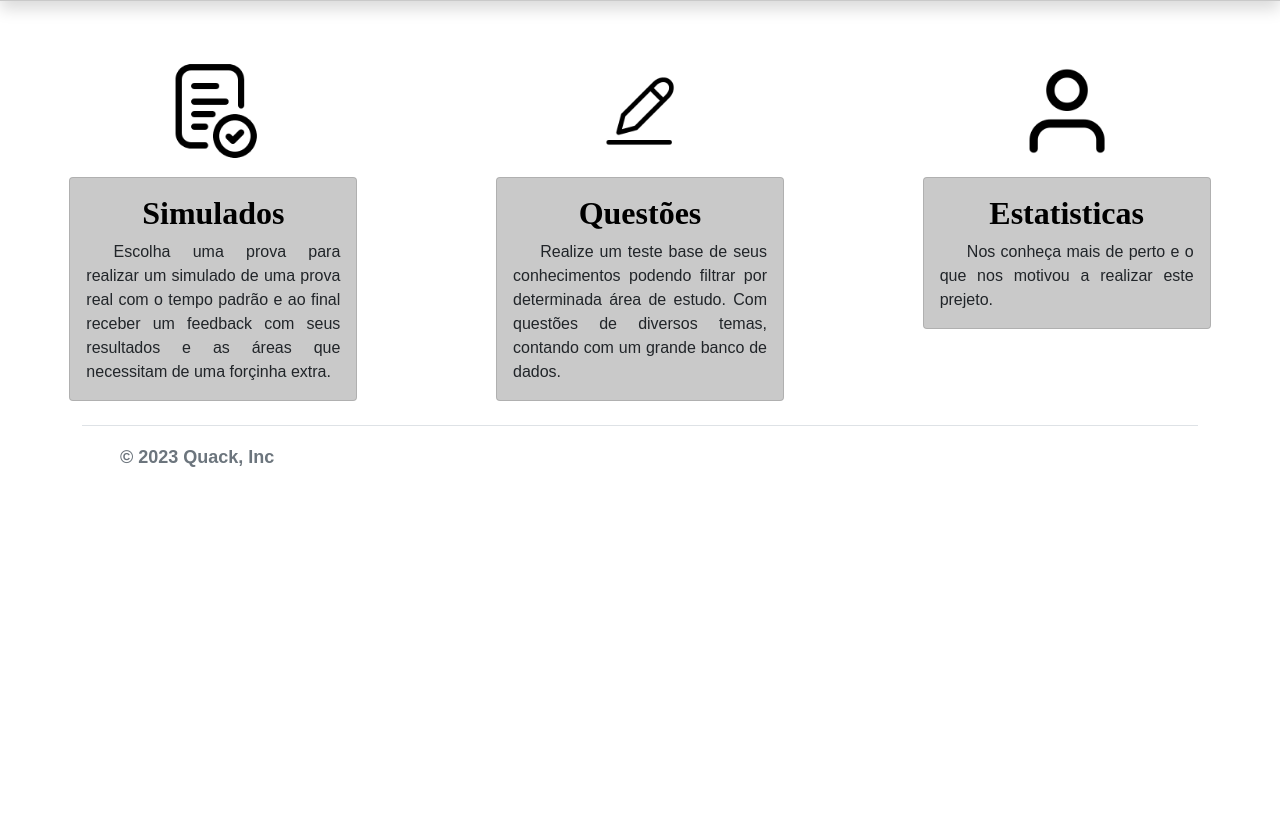
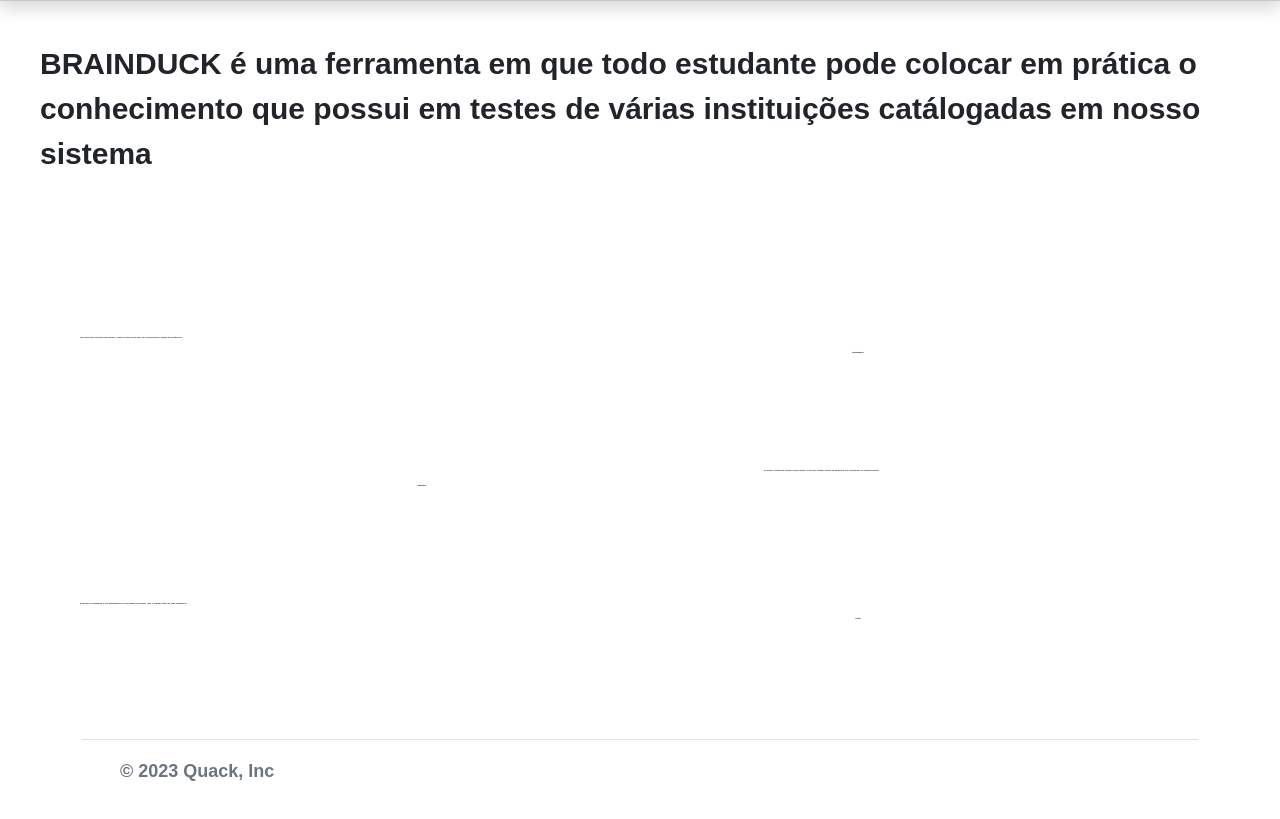
Before and after one commit to Quack-san/brain-duck-app, a website built with webpack: page dist/index.html in a window 1280 px wide. Shown: the part 49-868 px from the top of the page. Before the commit the page ends 800 px from the top, so only its background shows below. Built offline with nearby package versions, Linux system fonts and the light colour scheme; some packages are replaced by stand-ins of ours.

Commit message:
Style and Added: Refactor index.html and creation of index.css

```diff
--- /dev/null
+++ b/dist/css/style-index.css
@@ -0,0 +1,26 @@
+.main-board {
+    margin: 0;
+}
+
+.welcome-title {
+    margin: 10px;
+    height: fit-content;
+}
+
+.explanation {
+    margin-top: 40px;
+    padding: 80px;
+    height: fit-content;
+    gap: 100px;
+}
+
+.ex {
+    width: 40%;
+}
+
+.link {
+    width: 60%;
+    display: flex;
+    justify-content: center;
+    align-items: center;
+}
--- a/dist/css/style-main.css
+++ b/dist/css/style-main.css
@@ -16,8 +16,6 @@ body {
     width: fit-content;
     height: 100%;
     z-index: 1;
-    border-style: solid;
-    border-color: aqua;
 }
 
 ul {
@@ -30,6 +28,10 @@ ul li {
 }
 
 ul ul li {
-    padding: 10px;
-    padding-top: 20px;
+    padding: 50px;
+    padding-top: 60px;
 }
+
+/*
+    ANIMATIONS
+*/
--- a/dist/css/style-patterns.css
+++ b/dist/css/style-patterns.css
@@ -1,3 +1,7 @@
+
+.none {
+    display: none;
+}
 
 .grid-container {
     display: grid;
@@ -35,12 +39,24 @@
     margin: 15px;
 }
 
+.margin-t {
+    margin-top: 20px;
+}
+
 .b-round {
     border-radius: 15px;
 }
 
 .no-border {
     border: none;
+}
+
+.fs-large {
+    font-size: 30px;
+}
+
+.fs-middle {
+    font-size: 2px;
 }
 
 /*
--- a/dist/css/style-questions.css
+++ b/dist/css/style-questions.css
@@ -23,6 +23,7 @@
     min-height: 200px;
     border-radius: 15px;
     background-color: orange;
+    display: flex;
 }
 
 div.filter-menu button {
--- a/dist/index.html
+++ b/dist/index.html
@@ -17,6 +17,7 @@
 
 	<link rel="stylesheet" href="css/style-main.css">
 	<link rel="stylesheet" href="css/style-patterns.css">
+	<link rel="stylesheet" href="css/style-index.css">
 
 	<title>Projeto TCC</title>
 </head>
@@ -45,54 +46,47 @@
 	</div>
 
 	<div class="content">
-		<!-- Caixa de conteúdo contendo os links de referência para os outros seviços -->
-		<div class="indexContent">
 
-			<!-- Card com o link para SIMULADOS -->
-			<div class="linkCard">
-				<img src="./img/examIcon.png" alt="https://freeicons.io/profile/75801" class="imgCard">
+		<div class="main-board grid-container">
 
-				<div class="card mt-3" style="width: 18rem; background-color: #c9c9c9;">
-					<div class="card-body">
-						<a href="./simulates.html">
-							<h5 class="card-title text-center">Simulados</h5>
-						</a>
-						<p class="card-text">Escolha uma prova para realizar um simulado de uma prova real com o tempo
-							padrão e ao final receber um feedback com seus resultados e as áreas que
-							necessitam de uma forçinha extra.</p>
-					</div>
+			<div class="welcome-title flex-container margin-t">
+				<p class="fs-large margin padding">
+					BRAINDUCK é uma ferramenta em que todo estudante pode colocar em prática
+					o conhecimento que possui em testes de várias instituições catálogadas em
+					nosso sistema
+				</p>
+			</div>
+
+			<div class="explanation grid-container fs-middle">
+				<div class="inst-ex flex-container">
+					<p id="inst" class="ex">
+						Para encontrar um teste para realizar, clique no link ao lado para
+						ser redirecionado à página de instituições.
+					</p>
+					<div class="link margin"><a href="">instituições</a></div>
+				</div>
+
+				<div class="quest-ex flex-container">
+					<div class="link margin"><a href="">questões</a></div>
+					<p id="quest" class="ex">
+						Se quiser realizar um processo mais rápido, você pode realizar apenas
+						as perguntas que oferecemos no próxima página.
+					</p>
+				</div>
+
+				<div class="stat-ex flex-container">
+					<p id="stat" class="ex">
+						É possivel acompanhar o seu desempenho na sua página de usuário, onde é
+						mantido todas as suas estatisticas.
+					</p>
+					<div class="link margin"><a href="">perfil</a></div>
 				</div>
 			</div>
 
-			<!-- Card com o link para QUESTOES -->
-			<div class="linkCard">
-				<img src="./img/pencilIcon.png" alt="https://freeicons.io/profile/5790" class="imgCard">
+			<div class="about-project"></div>
 
-				<div class="card mt-3" style="width: 18rem; background-color: #c9c9c9;">
-					<div class="card-body">
-						<a href="./questions.html">
-							<h5 class="card-title text-center">Questões</h5>
-						</a>
-						<p class="card-text">Realize um teste base de seus conhecimentos podendo filtrar por
-							determinada área de estudo. Com questões de diversos temas, contando
-							com um grande banco de dados.</p>
-					</div>
-				</div>
-			</div>
+			<div class="about-us"></div>
 
-			<!-- Card com o link para ESTATISTICAS -->
-			<div class="linkCard">
-				<img src="./img/userIcon.png" alt="https://freeicons.io/profile/714" class="imgCard">
-
-				<div class="card mt-3" style="width: 18rem; background-color: #c9c9c9;">
-					<div class="card-body">
-						<a href="">
-							<h5 class="card-title text-center">Estatisticas</h5>
-						</a>
-						<p class="card-text">Nos conheça mais de perto e o que nos motivou a realizar este prejeto.</p>
-					</div>
-				</div>
-			</div>
 		</div>
 
 		<div class="container mt-auto footer navbar-fixed-bottom">
--- a/dist/js/questionScript.js
+++ b/dist/js/questionScript.js
@@ -18,8 +18,12 @@ function requestItems (itemsArray) {
         document.querySelector('.search-grid').appendChild(
             Object.assign(
                 document.createElement('div'),
-                { className : "subject-item" },
+                { className : "subject-item flex-container centralize " },
                 { role : "button" },
+            )
+        ).append(
+            Object.assign(
+                document.createElement('span'),
                 { innerHTML : item }
             )
         )
```
